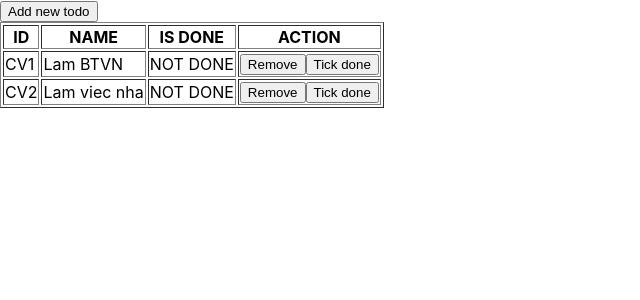
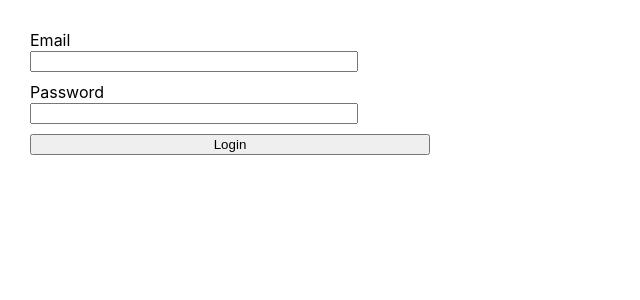
Before and after one commit to nguyengochie/react-sample-b3, a React (Create React App) app: page / in a window 1280 px wide. Shown: the top 300 px of the page, without its empty margins (0-640 px from the left). Built offline with nearby package versions, Linux system fonts and the light colour scheme.

Commit message:
chua bai 3

```diff
--- /dev/null
+++ b/src/components/buoi_15/Buoi15Bai3.js
@@ -0,0 +1,75 @@
+import React, { useReducer } from 'react'
+
+const DEFAULT_STATE = {
+    email: "",
+    password: "",
+    error: { email: "", password: "" },
+    isLoginSuccess: false
+}
+
+const reducer = (state, action) => {
+    switch (action.type) {
+        case "INPUT":
+            return { ...state, [action.field]: action.value };
+        case "ERROR":
+            return { ...state, error: action?.error }
+        case "LOGIN_SUCCESS":
+            return { ...state, isLoginSuccess: action?.isLoginSuccess }
+        default:
+            break;
+    }
+}
+const Buoi15Bai3 = () => {
+    const [formLogin, dispatch] = useReducer(reducer, DEFAULT_STATE);
+
+    const onInputChange = (field, value) => {
+        dispatch({ type: "INPUT", field, value });
+    }
+
+    const onLogin = () => {
+        const errorEmail = !formLogin?.email?.includes("@") ? "Email sai dinh dang" : ""
+        const errorPassword = formLogin?.password?.length < 6 ? "Password sai dinh dang" : ""
+
+        dispatch({
+            type: "ERROR",
+            error: { email: errorEmail, password: errorPassword }
+        })
+
+        if (!errorEmail && !errorPassword) {
+            dispatch({
+                type: "LOGIN_SUCCESS",
+                isLoginSuccess: true
+            })
+        }
+
+
+    }
+
+    return (
+        <div style={{ padding: "30px" }}>
+            <div style={{ display: "flex", flexDirection: "column", maxWidth: 400, gap: "10px" }}>
+                <div style={{ width: "100%" }}>
+                    <p>Email</p>
+                    <input
+                        value={formLogin?.email}
+                        onChange={(e) => onInputChange("email", e.target.value)}
+                        style={{ width: "80%" }} />
+                </div>
+                <div style={{ width: "100%" }}>
+                    <p>Password</p>
+                    <input
+                        value={formLogin?.password}
+                        onChange={(e) => onInputChange("password", e.target.value)}
+                        // type='password'
+                        style={{ width: "80%" }} />
+                </div>
+                {formLogin?.error?.email && <p style={{ color: "red" }}>{formLogin?.error?.email}</p>}
+                {formLogin?.error?.password && <p style={{ color: "red" }}>{formLogin?.error?.password}</p>}
+                {formLogin?.isLoginSuccess && <h2 style={{ color: "green" }}>Login Success</h2>}
+                <button onClick={onLogin}>Login</button>
+            </div>
+        </div>
+    )
+}
+
+export default Buoi15Bai3
--- a/src/components/buoi_15/Page15.js
+++ b/src/components/buoi_15/Page15.js
@@ -1,12 +1,14 @@
 import React from 'react'
 import Buoi15Bai1 from './Buoi15Bai1'
 import Buoi15Bai2 from './Buoi15Bai2'
+import Buoi15Bai3 from './Buoi15Bai3'
 
 const Page15 = () => {
     return (
         <div>
             {/* <Buoi15Bai1 /> */}
-            <Buoi15Bai2 />
+            {/* <Buoi15Bai2 /> */}
+            <Buoi15Bai3 />
         </div>
     )
 }
```
